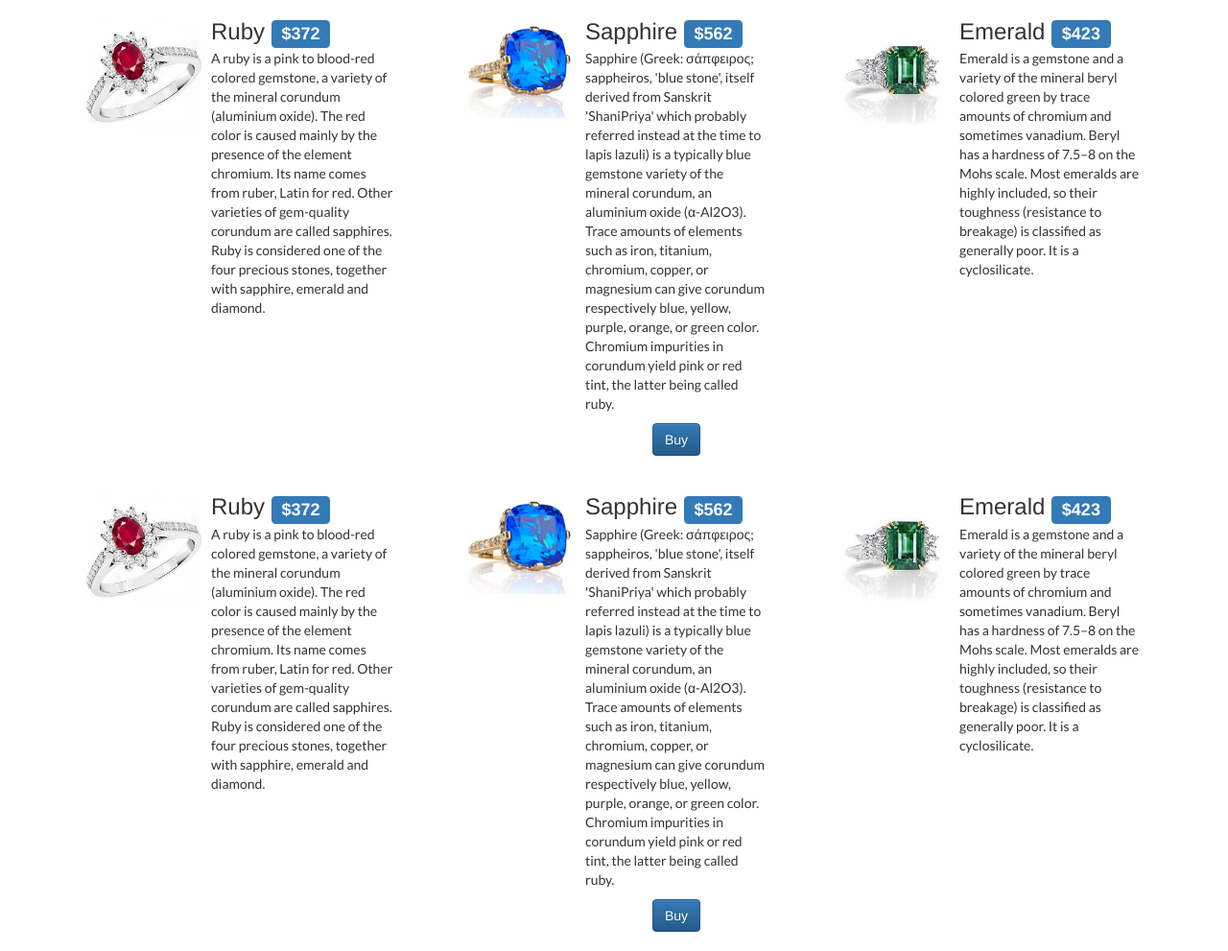
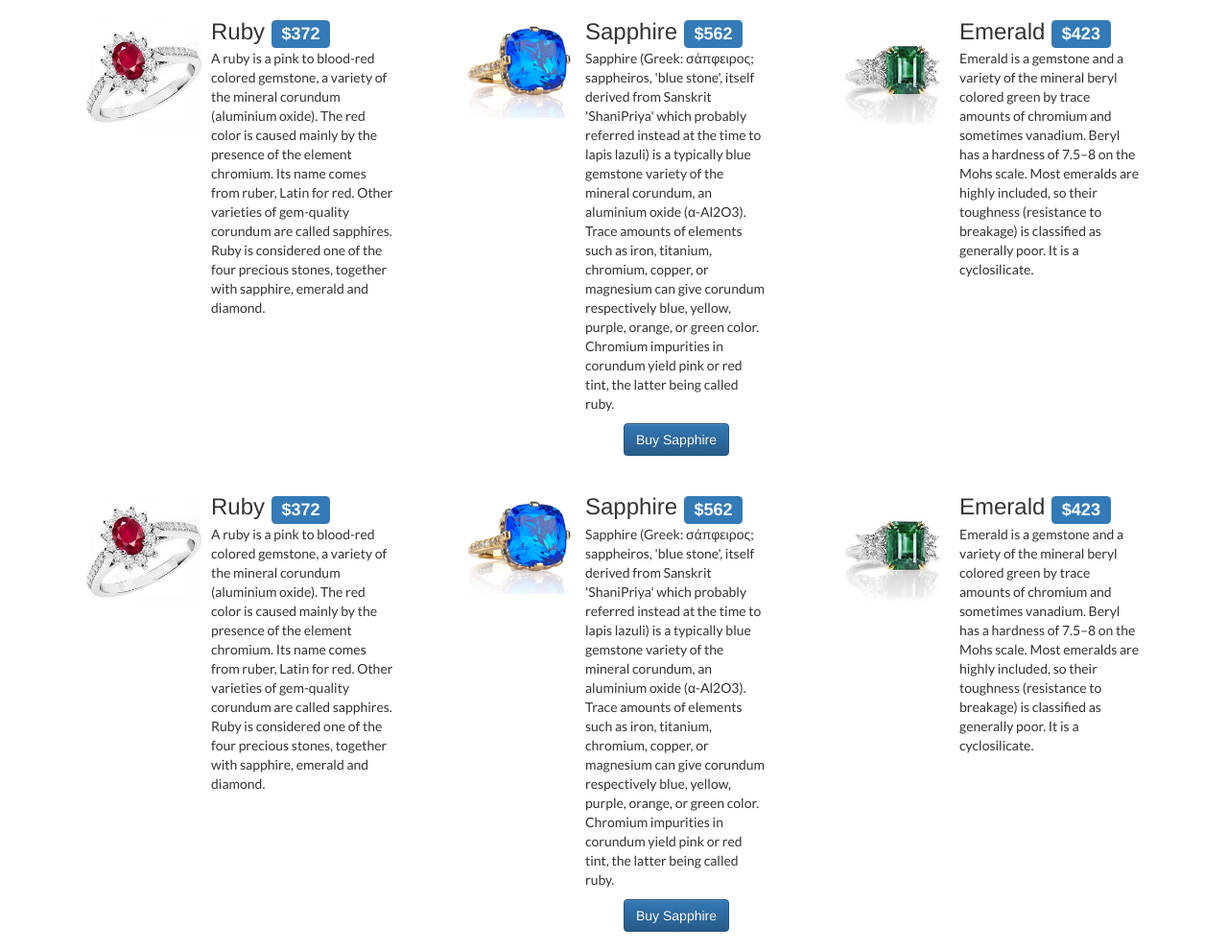
Before and after one commit to Igor333m/angulargems, a website: page index.html in a window 1280 px wide. Shown: the whole page at 96% size. Drawn offline with Linux system fonts and the light colour scheme.

Commit message:
button styled

```diff
--- a/index.html
+++ b/index.html
@@ -27,7 +27,7 @@
 								<span class="label label-primary label-xs">{{ product.price }}</span>
 							</h3>
 							<p>{{ product.description }}</p>
-							<button type="button" class="btn btn-primary center-block" ng-show="product.canPurchase">Buy</button>
+							<button type="button" class="btn btn-primary center-block" ng-show="product.canPurchase">Buy {{ product.name }}</button>
 						</div>
 					</div>
 				</div>
```
Also changed, not shown: css/style.css (line endings or trailing spaces).
